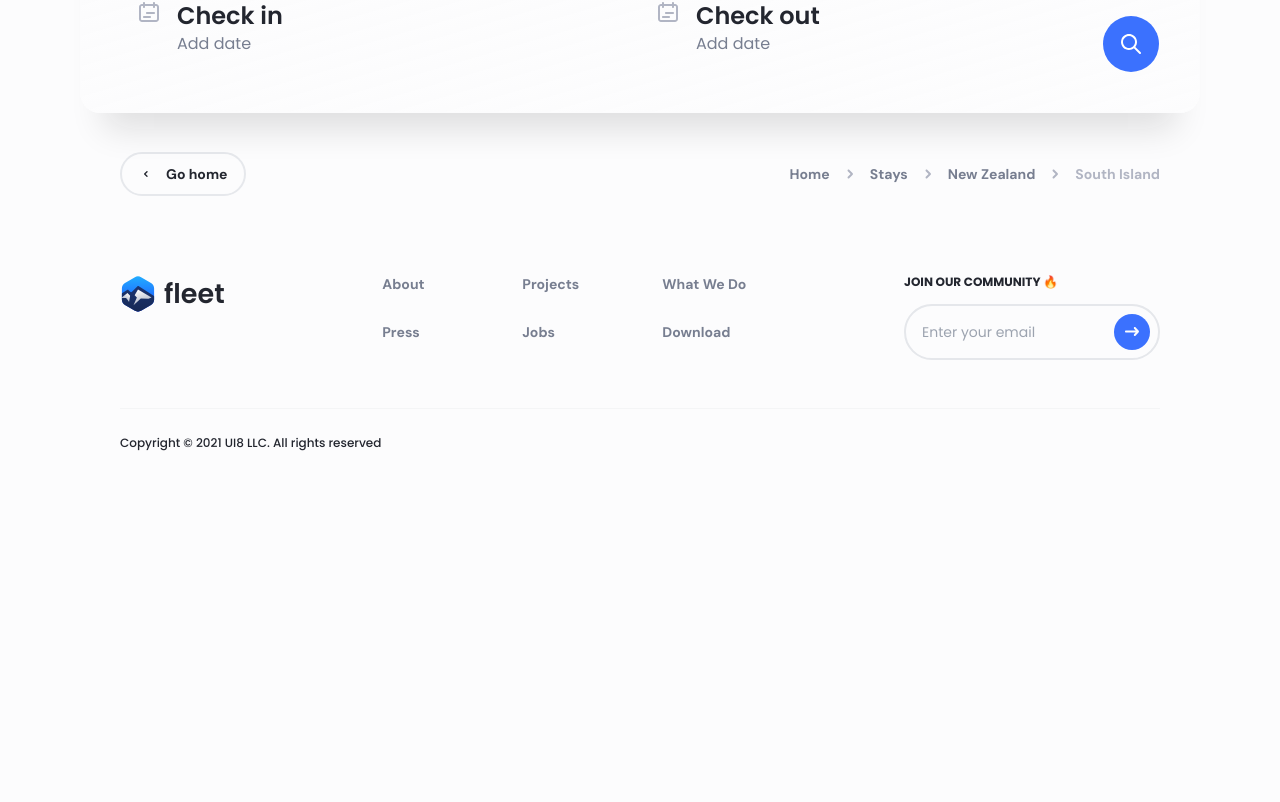
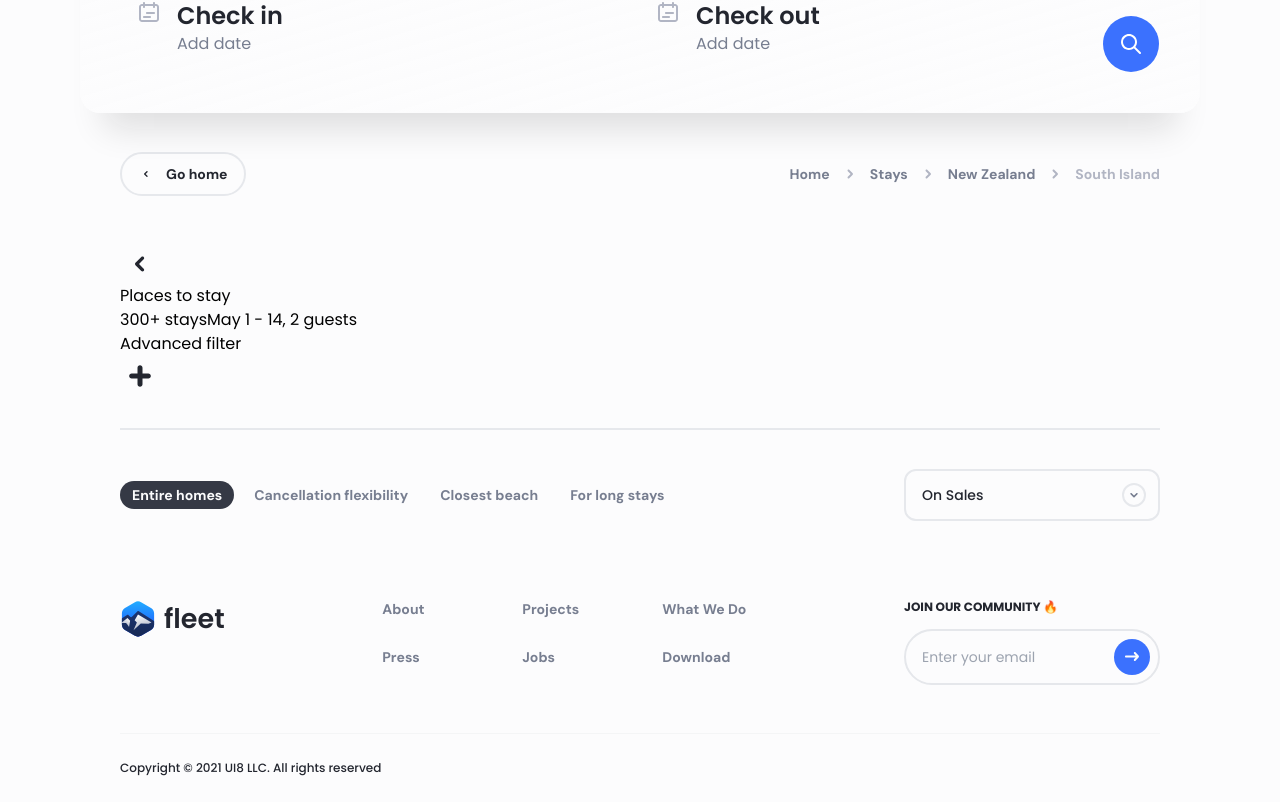
Before and after one commit to hasanlashgari01/fleet-react, a React (Vite) app: page /category in a window 1280 px wide. Shown: the part 944-1746 px from the top of the page. Before the commit the page ends 1421 px from the top, so only its background shows below. Built offline with nearby package versions, Linux system fonts and the light colour scheme.

Commit message:
Header Category Structure

```diff
--- a/index.html
+++ b/index.html
@@ -340,6 +340,14 @@
                     fill="currentColor"
                 />
             </symbol>
+            <symbol id="plus2" viewBox="0 0 16 16" fill="none" xmlns="http://www.w3.org/2000/svg">
+                <path
+                    fill-rule="evenodd"
+                    clip-rule="evenodd"
+                    d="M9.00033 4.66663C9.00033 4.11434 8.55261 3.66663 8.00033 3.66663C7.44804 3.66663 7.00033 4.11434 7.00033 4.66663V6.99996H4.66699C4.11471 6.99996 3.66699 7.44767 3.66699 7.99996C3.66699 8.55224 4.11471 8.99996 4.66699 8.99996H7.00033V11.3333C7.00033 11.8856 7.44804 12.3333 8.00033 12.3333C8.55261 12.3333 9.00033 11.8856 9.00033 11.3333V8.99996H11.3337C11.8859 8.99996 12.3337 8.55224 12.3337 7.99996C12.3337 7.44767 11.8859 6.99996 11.3337 6.99996H9.00033V4.66663Z"
+                    fill="currentColor"
+                />
+            </symbol>
             <symbol id="arrow-left" viewBox="0 0 24 24" fill="none" xmlns="http://www.w3.org/2000/svg">
                 <path
                     fill-rule="evenodd"
--- a/src/components/Breadcrumbs.jsx
+++ b/src/components/Breadcrumbs.jsx
@@ -5,7 +5,7 @@ function Breadcrumbs() {
         <div className="hidden lg:flex items-center justify-between">
             <Link
                 to="/"
-                className="flex items-center gap-x-3 py-3 px-4 hover:bg-neutral-6 dark:hover:bg-neutral-3 text-neutral-2 dark:text-neutral-8 font-DMSansBold text-sm/4 border-2 border-neutral-6 dark:border-neutral-3 rounded-full transition-colors duration-300 cursor-pointer"
+                className="flex items-center gap-x-3 py-3 px-4 hover:bg-neutral-6 dark:hover:bg-neutral-3 text-neutral-2 dark:text-neutral-8 font-DMSansBold text-sm/4 border-2 border-neutral-6 dark:border-neutral-3 rounded-full transition-colors duration-300"
             >
                 <svg className="w-4 h-4">
                     <use href="#arrow-left-simple"></use>
--- a/src/pages/Category/Category.jsx
+++ b/src/pages/Category/Category.jsx
@@ -1,5 +1,6 @@
 import Hero from "../home/Hero";
 import Breadcrumbs from "../../components/Breadcrumbs";
+import Header from "./Header";
 
 function Category() {
     return (
@@ -7,6 +8,7 @@ function Category() {
             <Hero />
             <div className="container">
                 <Breadcrumbs />
+                <Header />
             </div>
         </>
     );
--- /dev/null
+++ b/src/pages/Category/Header.jsx
@@ -0,0 +1,59 @@
+import React from "react";
+import FilterDropdown from "../../components/FilterDropdown";
+
+function Header() {
+    return (
+        <div className="lg:mt-12">
+            <div>
+                <div>
+                    <svg className="w-10 h-10 text-neutral-2">
+                        <use href="#arrow-left-simple"></use>
+                    </svg>
+                    <div>
+                        <h1>Places to stay</h1>
+                        <div>
+                            <span>300+ stays</span>
+                            <span>May 1 - 14, 2 guests</span>
+                        </div>
+                    </div>
+                </div>
+                <div>
+                    <span>Advanced filter</span>
+                    <svg className="w-10 h-10 text-neutral-2">
+                        <use href="#plus2"></use>
+                    </svg>
+                </div>
+            </div>
+            <span className="inline-block my-8 w-full h-0.5 bg-neutral-6"></span>
+            <div className="flex flex-wrap gap-4 justify-between items-center">
+                <ul className="hidden lg:inline-block space-x-2">
+                    <span className="inline-flex gap-x-2 py-1.5 px-3 bg-neutral-3 dark:bg-neutral-6 text-neutral-8 dark:text-neutral-2 font-DMSansBold text-sm/4 cursor-pointer rounded-full">
+                        Entire homes
+                    </span>
+                    <span className="inline-flex gap-x-2 py-1.5 px-3 text-neutral-4 font-DMSansBold text-sm/4 cursor-pointer rounded-full">
+                        Cancellation flexibility
+                    </span>
+                    <span className="inline-flex gap-x-2 py-1.5 px-3 text-neutral-4 font-DMSansBold text-sm/4 cursor-pointer rounded-full">
+                        Closest beach
+                    </span>
+                    <span className="inline-flex gap-x-2 py-1.5 px-3 text-neutral-4 font-DMSansBold text-sm/4 cursor-pointer rounded-full">
+                        For long stays
+                    </span>
+                </ul>
+                <FilterDropdown title="Entire homes" isHidden={true}>
+                    <span className="py-2.5 px-3.5">Entire homes</span>
+                    <span className="py-2.5 px-3.5">Cancellation flexibility</span>
+                    <span className="py-2.5 px-3.5">Closest beach</span>
+                    <span className="py-2.5 px-3.5">For long stays</span>
+                </FilterDropdown>
+                <FilterDropdown title="On Sales">
+                    <span className="py-2.5 px-3.5">On Sales</span>
+                    <span className="py-2.5 px-3.5">On delivery</span>
+                    <span className="py-2.5 px-3.5">In exchange</span>
+                </FilterDropdown>
+            </div>
+        </div>
+    );
+}
+
+export default Header;
```
